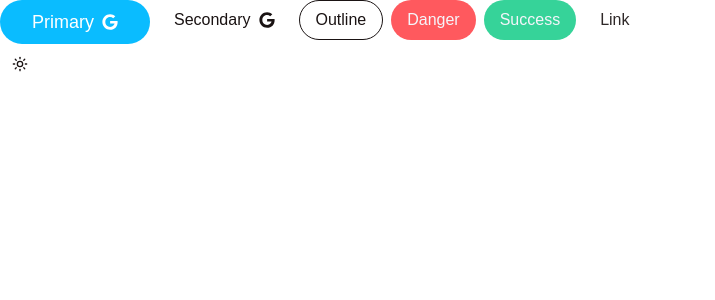
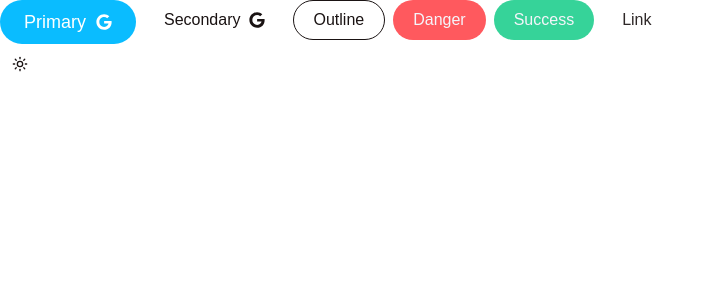
Before and after one commit to StudentTechHub/StudentTechHub, a Next.js app: page / in a window 1280 px wide. Shown: the top 300 px of the page, without its empty margins (0-715 px from the left). Built offline with nearby package versions, Linux system fonts and the light colour scheme.

Commit message:
refactor: enhance button component structure and icon handling

```diff
--- a/src/components/ui/button.tsx
+++ b/src/components/ui/button.tsx
@@ -1,15 +1,15 @@
 import * as React from 'react'
-import { Slot } from '@radix-ui/react-slot'
+import { Slot, Slottable } from '@radix-ui/react-slot'
 import { cva, type VariantProps } from 'class-variance-authority'
 
 import { cn } from '@/lib/utils'
 
 const buttonVariants = cva(
-    'inline-flex items-center justify-center gap-2 whitespace-nowrap rounded-full text-sm ring-offset-white transition-colors focus-visible:outline-none focus-visible:ring-2 focus-visible:ring-neutral-950 focus-visible:ring-offset-2 disabled:pointer-events-none disabled:opacity-50 dark:ring-offset-border dark:focus-visible:ring-neutral-950 [&_svg]:pointer-events-none [&_svg]:size-4 [&_svg]:shrink-0',
+    'inline-flex items-center justify-center whitespace-nowrap rounded-full text-sm ring-offset-white transition-colors focus-visible:outline-none focus-visible:ring-2 focus-visible:ring-neutral-950 focus-visible:ring-offset-2 disabled:pointer-events-none disabled:opacity-50 dark:ring-offset-border dark:focus-visible:ring-neutral-950 [&_svg]:pointer-events-none [&_svg]:size-4 [&_svg]:shrink-0',
     {
         variants: {
             variant: {
-                primary: `hover:bg-primary/90 dark:hover:bg-primary/90 disabled:bg-primary/50 bg-primary text-white-0 active:bg-primary-600 dark:bg-primary dark:text-white-0 dark:active:bg-primary-600`,
+                primary: `bg-primary hover:bg-primary/90 dark:hover:bg-primary/90 disabled:bg-primary/50 bg-primary text-white-0 active:bg-primary-600 dark:bg-primary dark:text-white-0 dark:active:bg-primary-600`,
                 secondary:
                     'text-neutral-950 hover:bg-neutral-100 active:bg-neutral-200 disabled:bg-transparent disabled:text-neutral-500 dark:border-neutral-800 dark:text-neutral-950 dark:hover:bg-neutral-100 dark:active:bg-neutral-200',
                 outline:
@@ -20,9 +20,9 @@ const buttonVariants = cva(
                     'bg-success text-neutral-50 hover:bg-success/80 active:bg-success-500 dark:bg-success dark:text-neutral-50 dark:hover:bg-success/90',
             },
             size: {
-                default: 'h-10 rounded-full px-4 py-2.5 text-base',
-                sm: 'h-9 rounded-full px-3 text-sm',
-                lg: 'h-11 rounded-full px-8 text-lg',
+                default: 'h-10 rounded-full px-5 py-3 gap-2 text-base',
+                sm: 'h-9 rounded-full px-4 py-2.5 gap-1.5 text-sm',
+                lg: 'h-11 rounded-full px-6 py-3.5 gap-2.5 text-lg',
                 icon: 'h-10 w-10 rounded-full text-base',
             },
         },
@@ -48,7 +48,7 @@ const Button = React.forwardRef<HTMLButtonElement, ButtonProps>(
             variant,
             size,
             asChild = false,
-            icon,
+            icon: Icon,
             iconPosition = 'leading',
             ...props
         },
@@ -56,19 +56,26 @@ const Button = React.forwardRef<HTMLButtonElement, ButtonProps>(
     ) => {
         const Comp = asChild ? Slot : 'button'
         return (
+            <>
                 <Comp
                     className={cn(buttonVariants({ variant, size, className }))}
                     ref={ref}
                     {...props}
                 >
-                {icon && iconPosition === 'leading' && (
-                    <span className="icon">{icon}</span>
+                    {/* Left Icon */}
+                    {Icon && iconPosition === 'leading' && (
+                        Icon
                     )}
+                    {/* Text */}
+                    <Slottable>
                         {props.children}
-                {icon && iconPosition === 'trailing' && (
-                    <span className="icon">{icon}</span>
+                    </Slottable>
+                    {/* Right Icon */}
+                    {Icon && iconPosition === 'trailing' && (
+                        Icon
                     )}
                 </Comp>
+            </>
         )
     }
 )
```
Also changed, not shown: src/components/auth/LoginForm.tsx (indentation only). Lines whose indentation alone changed are shown as unchanged.
